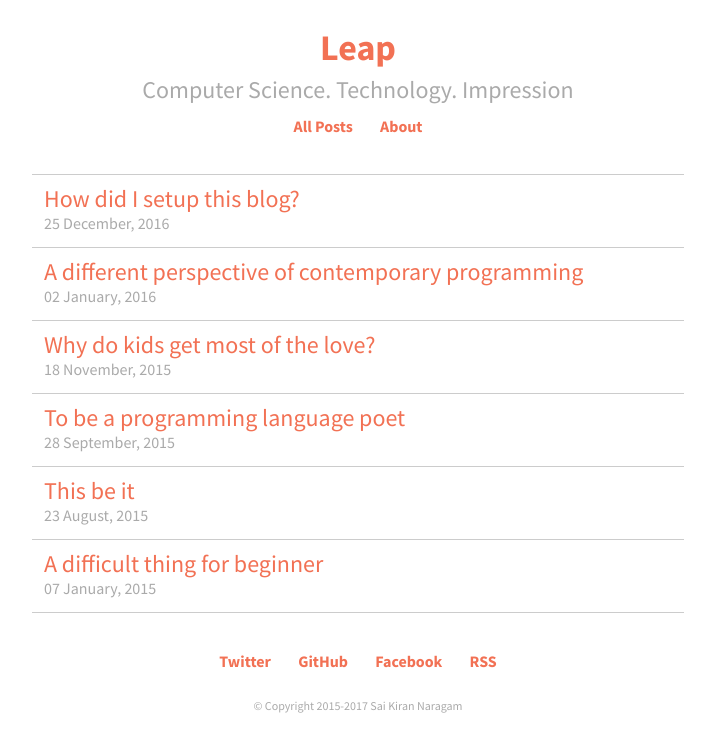
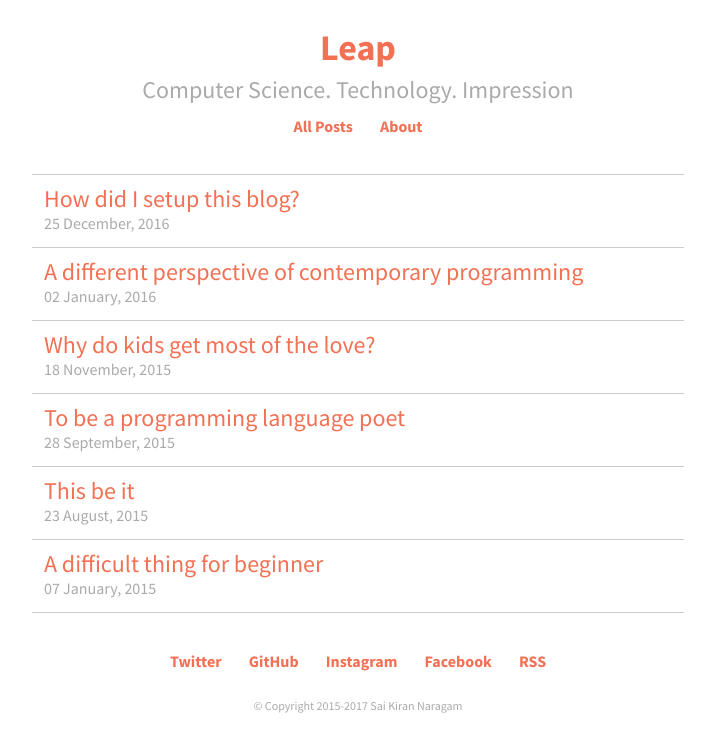
Before and after one commit to nsaikiran/impression, a Jekyll site: the page built from index.html, in a window 1280 px wide. Shown: the top 752 px of the page, without its empty margins (282-997 px from the left). Built offline with Jekyll 4.4.1, drawn with Linux system fonts in a browser that asks for light colours.

Commit message:
Add Instagram link in footer

```diff
--- a/_includes/footer.html
+++ b/_includes/footer.html
@@ -5,6 +5,9 @@
     </li>
     <li>
       <a href="https://github.com/nsaikiran">GitHub</a>
+    </li>
+    <li>
+      <a href="https://www.instagram.com/saikiran638/">Instagram</a>
     </li>
     <li>
       <a href="https://www.facebook.com/saikiran.blog/">Facebook</a>
```
